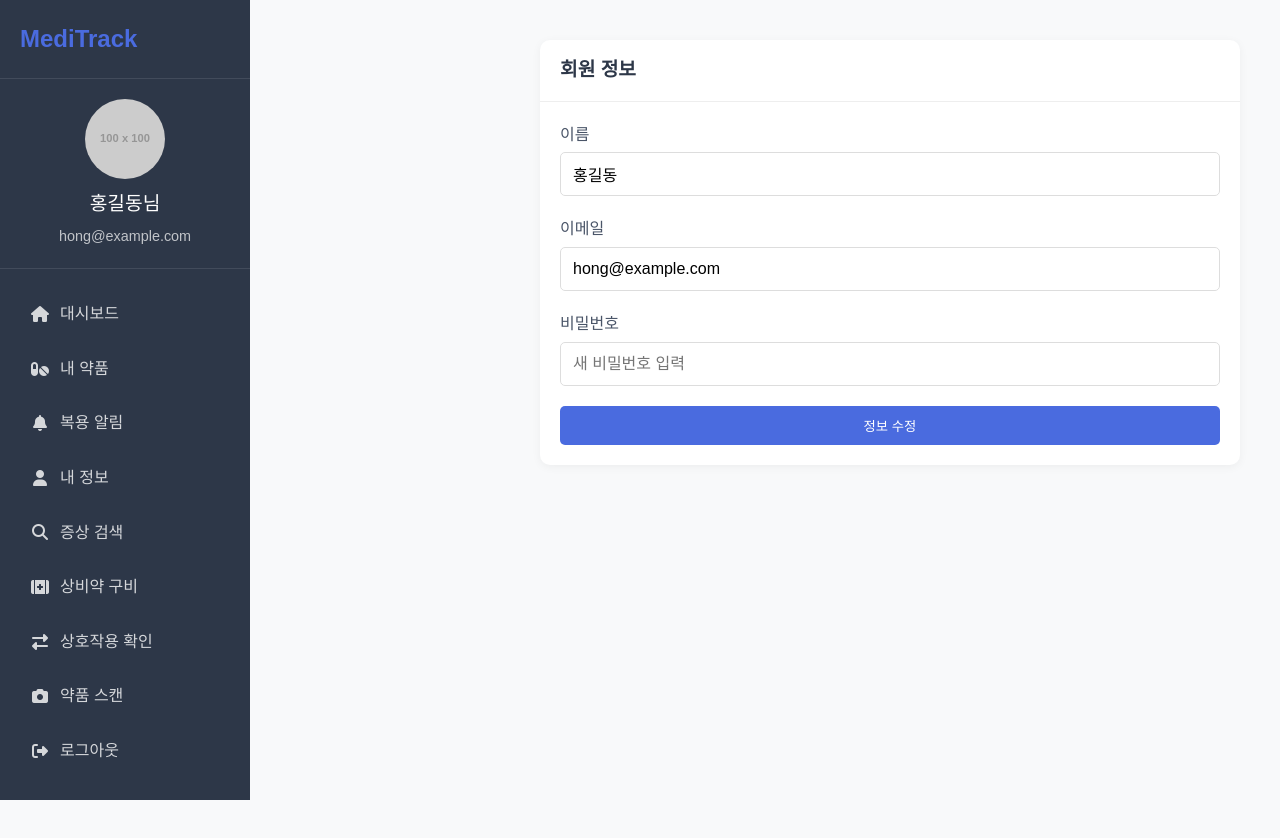
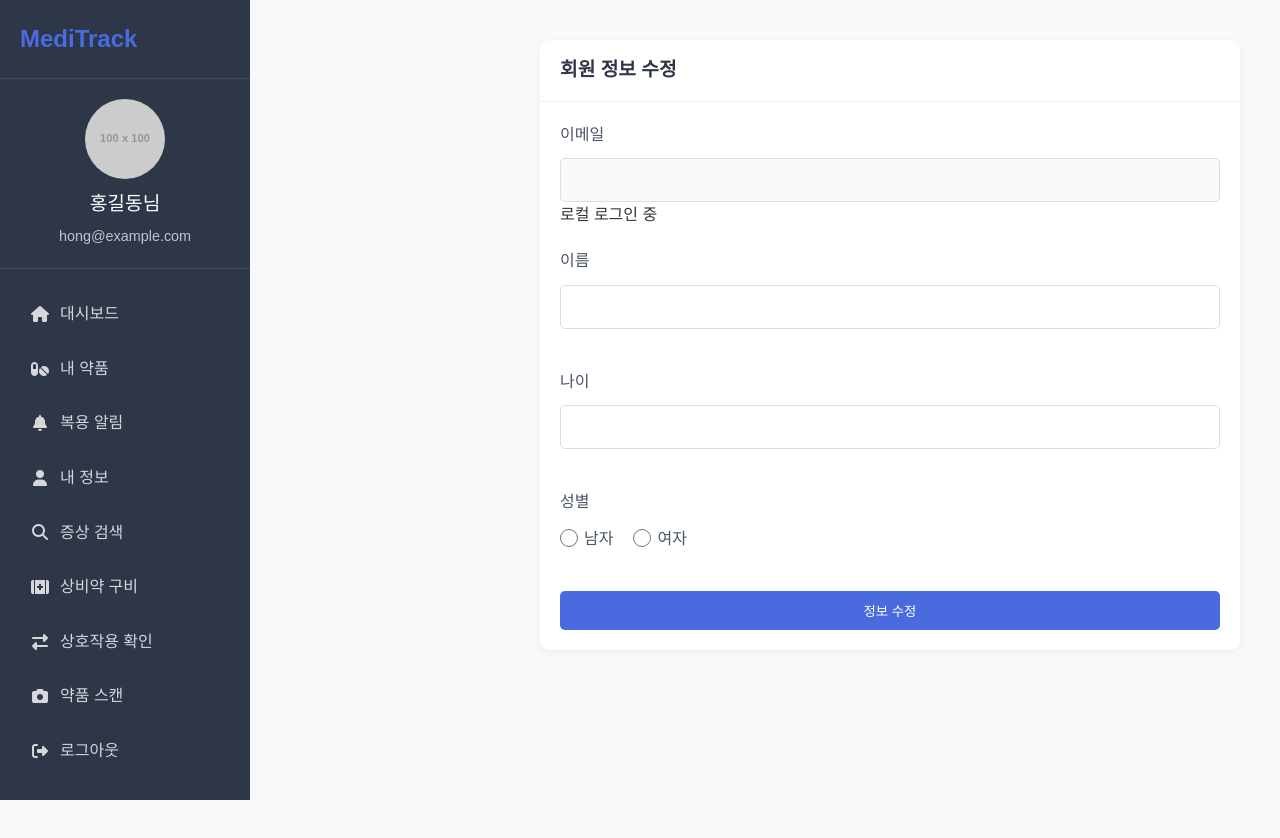
Before and after one commit to SlausonArch/meditrack-frontend, a React (Vite) app: page /mypage in a window 1280 px wide. Built offline with nearby package versions, Linux system fonts and the light colour scheme; no server answers; sample sign-in values are in the browser's storage.

Commit message:
Updated MyPage Form

```diff
--- a/src/pages/MyPage.jsx
+++ b/src/pages/MyPage.jsx
@@ -1,29 +1,170 @@
+import { useState, useEffect } from 'react';
 import '../styles/styles.css';
 
 function MyPage() {
+  const [formData, setFormData] = useState({
+    email: '',
+    name: '',
+    age: '',
+    gender: '',
+  });
+  const [provider, setProvider] = useState(''); // 회원 정보 provider (local or kakao)
+
+  useEffect(() => {
+    const token = localStorage.getItem("token");
+    if (!token) {
+      window.location.href = "/login"; // 토큰이 없으면 로그인 페이지로 리디렉션
+    } else {
+      const fetchUserData = async () => {
+        try {
+          const response = await fetch("http://13.209.5.228:8000/mypage/info", {
+            method: "GET",
+            headers: {
+              "Authorization": `Bearer ${token}`,
+            }
+          });
+
+          const data = await response.json();
+
+          if (response.ok) {
+            setFormData({
+              email: data.email,
+              name: data.name,
+              age: data.age || '',
+              gender: data.gender || '',
+            });
+            setProvider(data.provider || 'local');
+          } else {
+            alert(data.message || '사용자 정보를 가져오는 데 실패했습니다.');
+          }
+        } catch (error) {
+          alert("서버 오류가 발생했습니다.");
+          console.error(error);
+        }
+      };
+
+      fetchUserData();
+    }
+  }, []);
+
+  const handleFormChange = (e) => {
+    const { name, value } = e.target;
+    setFormData((prevData) => ({
+      ...prevData,
+      [name]: value,
+    }));
+  };
+
+  const handleUpdateSubmit = async (e) => {
+    e.preventDefault();
+
+    const token = localStorage.getItem("token");
+    try {
+      // 이메일을 제외한 name, age, gender만 전송
+      const { email, ...updateData } = formData;
+
+      const response = await fetch("http://13.209.5.228:8000/mypage/edit", {
+        method: "PATCH", // HTTP 메서드를 PATCH로 변경
+        headers: {
+          "Content-Type": "application/json",
+          "Authorization": `Bearer ${token}`,
+        },
+        body: JSON.stringify(updateData), // 이메일을 제외한 데이터만 전송
+      });
+
+      const data = await response.json();
+
+      if (response.ok) {
+        alert('회원 정보가 수정되었습니다.');
+      } else {
+        alert(data.message || '정보 수정 실패');
+      }
+    } catch (error) {
+      alert("서버 오류가 발생했습니다.");
+      console.error(error);
+    }
+  };
+
   return (
     <div className="dashboard-layout">
       <main className="main-content">
         <div className="content-body">
           <div className="card">
             <div className="card-header">
-              <h3>회원 정보</h3>
+              <h3>회원 정보 수정</h3>
             </div>
             <div className="card-body">
-              <form className="profile-form">
+              {/* 사용자 이메일 표시 (비활성화) */}
+              <div className="form-group">
+                <label>이메일</label>
+                <div className="email-container">
+                  <input
+                    type="email"
+                    value={formData.email}
+                    disabled
+                    className="form-control"
+                  />
+                  <span className="provider-text">
+                    {provider === 'kakao' ? '소셜 로그인 중' : '로컬 로그인 중'}
+                  </span>
+                </div>
+              </div>
+              {/* 정보 수정 폼 표시 */}
+              <form className="profile-form" onSubmit={handleUpdateSubmit}>
                 <div className="form-group">
                   <label htmlFor="name">이름</label>
-                  <input type="text" id="name" name="name" defaultValue="홍길동" />
+                  <input
+                    type="text"
+                    id="name"
+                    name="name"
+                    value={formData.name}
+                    onChange={handleFormChange}
+                    required
+                  />
                 </div>
                 <div className="form-group">
-                  <label htmlFor="email">이메일</label>
-                  <input type="email" id="email" name="email" defaultValue="hong@example.com" />
+                  <label htmlFor="age">나이</label>
+                  <input
+                    type="number"
+                    id="age"
+                    name="age"
+                    value={formData.age}
+                    onChange={handleFormChange}
+                    required
+                    min="1"
+                    max="120"
+                  />
                 </div>
                 <div className="form-group">
-                  <label htmlFor="password">비밀번호</label>
-                  <input type="password" id="password" name="password" placeholder="새 비밀번호 입력" />
+                  <label>성별</label>
+                  <div className="gender-options">
+                    <label className="gender-option">
+                      <input
+                        type="radio"
+                        name="gender"
+                        value="M"
+                        checked={formData.gender === "M"}
+                        onChange={handleFormChange}
+                        required
+                      />
+                      남자
+                    </label>
+                    <label className="gender-option">
+                      <input
+                        type="radio"
+                        name="gender"
+                        value="F"
+                        checked={formData.gender === "F"}
+                        onChange={handleFormChange}
+                        required
+                      />
+                      여자
+                    </label>
+                  </div>
                 </div>
-                <button type="submit" className="btn primary-btn">정보 수정</button>
+                <button type="submit" className="btn primary-btn">
+                  정보 수정
+                </button>
               </form>
             </div>
           </div>
--- a/src/pages/Register.jsx
+++ b/src/pages/Register.jsx
@@ -1,100 +1,117 @@
-import { useEffect, useState } from 'react';
+import { useState } from 'react';
 import '../styles/styles.css';
 
-function Register() {
+function MyPage() {
+  const [currentPassword, setCurrentPassword] = useState('');
+  const [isPasswordValid, setIsPasswordValid] = useState(false); // 현재 비밀번호 확인 여부
   const [formData, setFormData] = useState({
     name: '',
-    email: '',
-    password: '',
+    age: '',
+    gender: '',
+    newPassword: '',
     confirmPassword: '',
-    age: '',
-    gender: '', // "M" 또는 "F"
   });
+  const [isPasswordMatch, setIsPasswordMatch] = useState(true); // 비밀번호 확인 일치 여부
 
-  const handleChange = (e) => {
-    const { name, value, type } = e.target;
-    setFormData((prev) => ({
-      ...prev,
-      [name]: type === 'number' ? parseInt(value, 10) : value,
-    }));
+  // 현재 비밀번호 입력 처리
+  const handleCurrentPasswordChange = (e) => {
+    setCurrentPassword(e.target.value);
   };
 
-  const handleSubmit = async (e) => {
+  // 정보 수정 필드 입력 처리
+  const handleFormChange = (e) => {
+    const { name, value } = e.target;
+    setFormData((prevData) => ({
+      ...prevData,
+      [name]: value,
+    }));
+
+    // 새 비밀번호와 확인 비밀번호 교차검증
+    if (name === 'newPassword' || name === 'confirmPassword') {
+      setIsPasswordMatch(formData.newPassword === formData.confirmPassword);
+    }
+  };
+
+  // 현재 비밀번호 확인 처리
+  const handlePasswordSubmit = (e) => {
     e.preventDefault();
 
-    if (formData.password !== formData.confirmPassword) {
+    // 비밀번호 확인 로직
+    if (currentPassword === 'abc123') {  // 실제 비밀번호로 교체해야 합니다.
+      setIsPasswordValid(true); // 비밀번호 확인 성공
+    } else {
       alert('비밀번호가 일치하지 않습니다.');
+    }
+  };
+
+  // 정보 수정 처리 (서버로 전송 등)
+  const handleUpdateSubmit = (e) => {
+    e.preventDefault();
+    // 여기에 서버로 데이터 전송하는 로직 추가
+    if (!isPasswordMatch) {
+      alert('새 비밀번호와 확인 비밀번호가 일치하지 않습니다.');
       return;
     }
 
-    try {
-      const response = await fetch("http://13.209.5.228:8000/auth/signup", {
-        method: 'POST',
-        headers: {
-          'Content-Type': 'application/json',
-        },
-        body: JSON.stringify({
-          name: formData.name,
-          email: formData.email,
-          password: formData.password,
-          age: formData.age,
-          gender: formData.gender,
-        }),
-      });
-
-      const data = await response.json();
-      if (response.ok) {
-        alert(data.message);
-        window.location.href = '/login';
-      } else {
-        alert(data.detail || '회원가입에 실패했습니다.');
-      }
-    } catch (error) {
-      console.error('Error:', error);
-      alert('서버 오류가 발생했습니다.');
-    }
+    console.log('Updated Data:', formData);
+    alert('회원 정보가 수정되었습니다.');
   };
 
-  useEffect(() => {
-    const toggle = document.querySelector('.menu-toggle');
-    const navLinks = document.querySelector('.nav-links');
-    toggle?.addEventListener('click', () => {
-      navLinks.classList.toggle('active');
-    });
-  }, []);
-
   return (
-    <div>
-      <section className="auth-section">
-        <div className="container">
-          <div className="auth-container">
-            <div className="auth-form-container">
-              <h2>회원가입</h2>
-              <form className="auth-form" onSubmit={handleSubmit}>
+    <div className="dashboard-layout">
+      <main className="main-content">
+        <div className="content-body">
+          <div className="card">
+            <div className="card-header">
+              <h3>회원 정보 수정</h3>
+            </div>
+            <div className="card-body">
+              {/* 현재 비밀번호 입력 폼 */}
+              {!isPasswordValid ? (
+                <form className="profile-form" onSubmit={handlePasswordSubmit}>
+                  <div className="form-group">
+                    <label htmlFor="currentPassword">현재 비밀번호</label>
+                    <input
+                      type="password"
+                      id="currentPassword"
+                      name="currentPassword"
+                      value={currentPassword}
+                      onChange={handleCurrentPasswordChange}
+                      required
+                    />
+                  </div>
+                  <button type="submit" className="btn primary-btn">
+                    비밀번호 확인
+                  </button>
+                </form>
+              ) : (
+                // 현재 비밀번호가 맞으면 정보 수정 폼 표시
+                <form className="profile-form" onSubmit={handleUpdateSubmit}>
                   <div className="form-group">
                     <label htmlFor="name">이름</label>
-                  <input type="text" id="name" name="name" value={formData.name} onChange={handleChange} required />
+                    <input
+                      type="text"
+                      id="name"
+                      name="name"
+                      value={formData.name}
+                      onChange={handleFormChange}
+                      required
+                    />
                   </div>
                   <div className="form-group">
-                  <label htmlFor="email">이메일</label>
-                  <input type="email" id="email" name="email" value={formData.email} onChange={handleChange} required />
-                </div>
-                <div className="form-group-row">
-                <div className="form-group age-group">
                     <label htmlFor="age">나이</label>
                     <input
                       type="number"
                       id="age"
                       name="age"
                       value={formData.age}
-                    onChange={handleChange}
+                      onChange={handleFormChange}
                       required
                       min="1"
                       max="120"
                     />
                   </div>
-
-                <div className="form-group gender-group">
+                  <div className="form-group">
                     <label>성별</label>
                     <div className="gender-options">
                       <label className="gender-option">
@@ -103,7 +120,7 @@ function Register() {
                           name="gender"
                           value="M"
                           checked={formData.gender === "M"}
-                        onChange={handleChange}
+                          onChange={handleFormChange}
                           required
                         />
                         남자
@@ -114,47 +131,47 @@ function Register() {
                           name="gender"
                           value="F"
                           checked={formData.gender === "F"}
-                        onChange={handleChange}
+                          onChange={handleFormChange}
                           required
                         />
                         여자
                       </label>
                     </div>
                   </div>
+                  <div className="form-group">
+                    <label htmlFor="newPassword">새 비밀번호</label>
+                    <input
+                      type="password"
+                      id="newPassword"
+                      name="newPassword"
+                      value={formData.newPassword}
+                      onChange={handleFormChange}
+                      placeholder="새 비밀번호 입력"
+                    />
                   </div>
                   <div className="form-group">
-                  <label htmlFor="password">비밀번호</label>
-                  <input type="password" id="password" name="password" value={formData.password} onChange={handleChange} required />
+                    <label htmlFor="confirmPassword">새 비밀번호 확인</label>
+                    <input
+                      type="password"
+                      id="confirmPassword"
+                      name="confirmPassword"
+                      value={formData.confirmPassword}
+                      onChange={handleFormChange}
+                      placeholder="새 비밀번호 확인"
+                    />
+                    {!isPasswordMatch && <p className="error-text">비밀번호가 일치하지 않습니다.</p>}
                   </div>
-                <div className="form-group">
-                  <label htmlFor="confirmPassword">비밀번호 확인</label>
-                  <input type="password" id="confirmPassword" name="confirmPassword" value={formData.confirmPassword} onChange={handleChange} required />
-                </div>
-                <button type="submit" className="btn primary-btn full-width">회원가입</button>
+                  <button type="submit" className="btn primary-btn">
+                    정보 수정
+                  </button>
                 </form>
-              <div className="auth-divider">
-                <span>또는</span>
-              </div>
-              <div className="social-login">
-                <a
-                  className="btn social-btn kakao"
-                  href={`https://kauth.kakao.com/oauth/authorize?response_type=code&client_id=a06920d44c605a26e1f58359e4309cc9&redirect_uri=http://13.209.5.228:8000/auth/kakao/callback`}
-                >
-                  <i className="fas fa-comment"></i> 카카오로 로그인
-                </a>
-              </div>
-              <div className="auth-footer">
-                <p>이미 계정이 있으신가요? <a href="/login">로그인</a></p>
-              </div>
-            </div>
-            <div className="auth-image">
-              <img src="https://placehold.co/500x600" alt="회원가입 이미지" />
+              )}
             </div>
           </div>
         </div>
-      </section>
+      </main>
     </div>
   );
 }
 
-export default Register;
+export default MyPage;
--- a/src/styles/styles.css
+++ b/src/styles/styles.css
@@ -71,6 +71,54 @@ ul {
     height: 18px;
   }
 
+  /* 마이페이지 스타일 */
+  /* 나이와 성별 입력 필드 스타일 */
+.form-group {
+    margin-bottom: 20px;
+  }
+
+  .gender-options {
+    display: flex;
+    justify-content: flex-start;
+    gap: 20px;
+  }
+
+  .gender-option {
+    display: flex;
+    align-items: center;
+    gap: 6px;
+    font-size: 16px;
+  }
+
+  .gender-option input[type="radio"] {
+    accent-color: #4f46e5;
+    width: 18px;
+    height: 18px;
+  }
+
+  /* 나이와 성별 필드가 한 줄로 나열되도록 수정 */
+  .form-group {
+    margin-bottom: 20px;
+  }
+
+  input[type="number"],
+  input[type="password"],
+  input[type="text"],
+  input[type="email"] {
+    padding: 10px;
+    font-size: 14px;
+    border: 1px solid #ccc;
+    border-radius: 4px;
+    width: 100%;
+    margin-top: 6px;
+  }
+
+  /* 비밀번호 확인 교차검증 메시지 */
+  .error-text {
+    color: red;
+    font-size: 12px;
+    margin-top: 6px;
+  }
 
 
 
```
Lines whose indentation alone changed are shown as unchanged.
